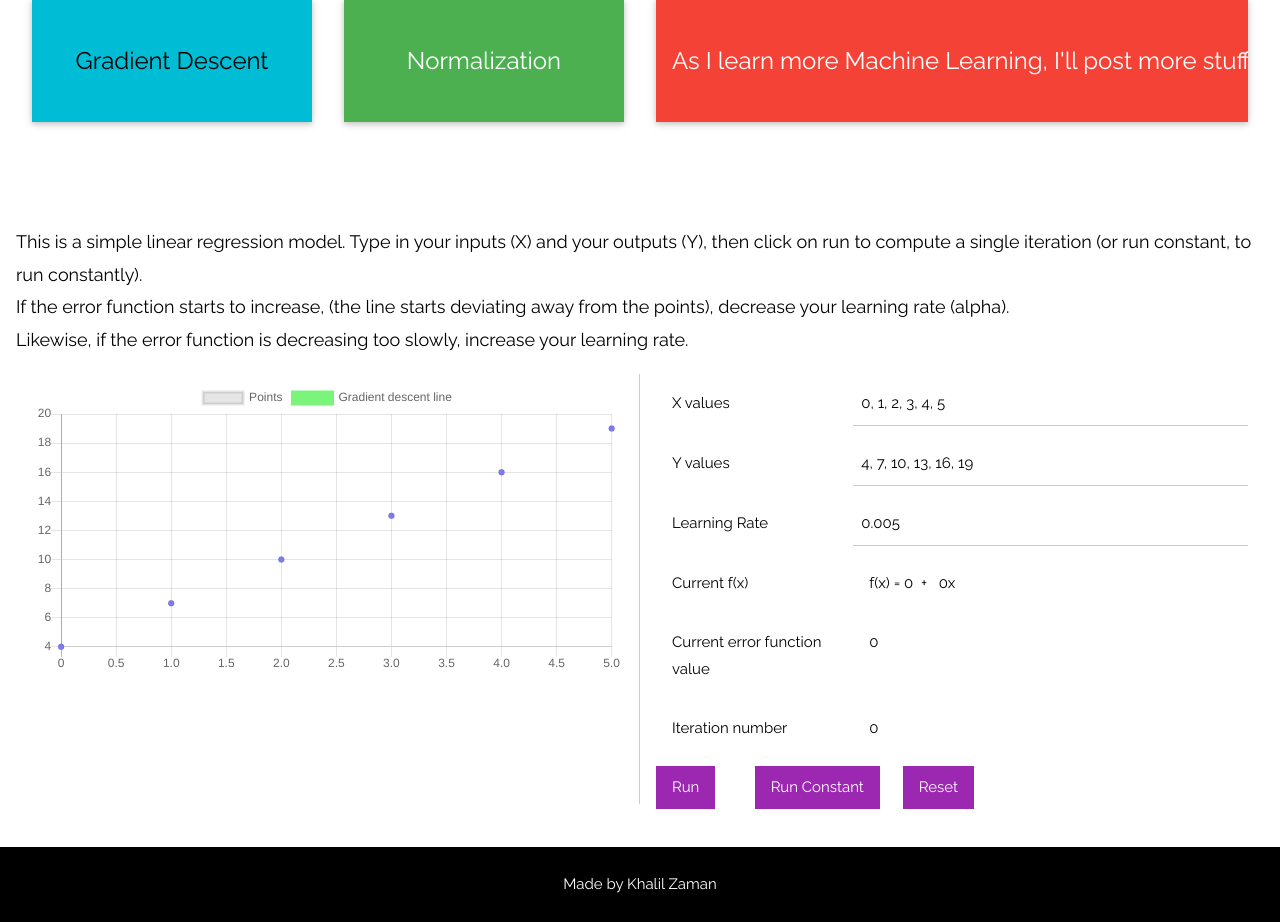
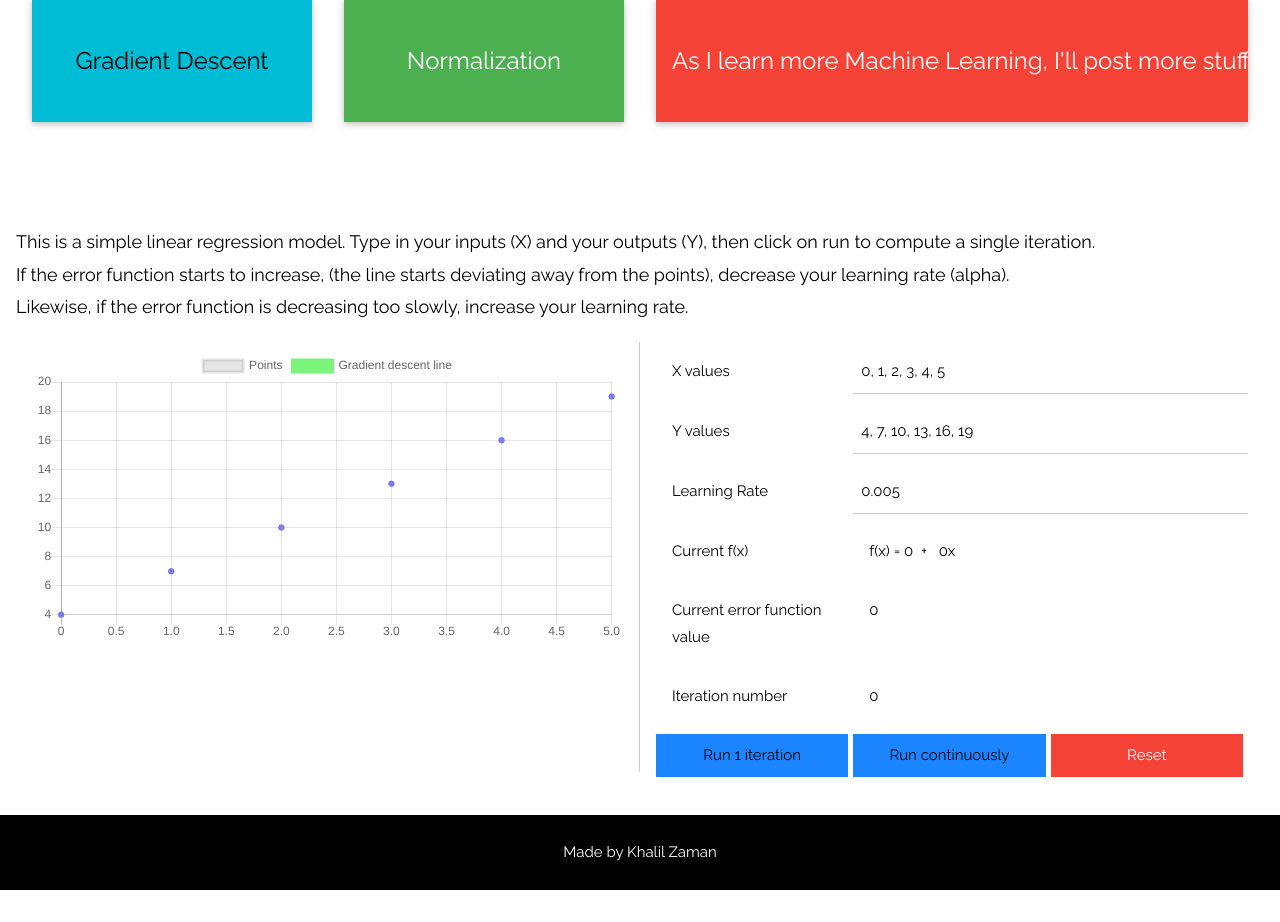
Before and after one commit to Khalil-Zaman/MachineLearningSite_PHP, a PHP site: page /GradientDescent.php in a window 1280 px wide. Shown: the part 137-1059 px from the top of the page. After the commit the page ends 1027 px from the top, so only its background shows below. Run offline with PHP 8.4, Linux system fonts and the light colour scheme; some libraries are stand-ins or nearby versions.

Commit message:
cleaned up

```diff
--- a/GradientDescent.php
+++ b/GradientDescent.php
@@ -6,7 +6,7 @@
 
 <div class="w3-container">
   <div class="w3-row" style="margin-top:-50px;">
-    <p style="font-size:18px;">This is a simple linear regression model. Type in your inputs (X) and your outputs (Y), then click on run to compute a single iteration (or run constant, to run constantly).<br>
+    <p style="font-size:18px;">This is a simple linear regression model. Type in your inputs (X) and your outputs (Y), then click on run to compute a single iteration.<br>
     If the error function starts to increase, (the line starts deviating away from the points), decrease your learning rate (alpha).<br>
     Likewise, if the error function is decreasing too slowly, increase your learning rate.</p>
   </div>
@@ -76,14 +76,20 @@
         </div>
 
         <div class="w3-row w3-padding">
-          <div class="w3-col l2 m4">
-              <div id="run" class="w3-btn w3-purple">Run</div>
+          <div class="w3-col l4 m4">
+            <div style="padding-right:5px;">
+              <div id="run" class="w3-btn" style="width:100%; background-color:#1A85FF">Run 1 iteration</div>
+            </div>
           </div>
-          <div class="w3-col l3 m5">
-              <div id="run-constant" class="w3-btn w3-purple">Run Constant</div>
+          <div class="w3-col l4 m4">
+            <div style="padding-right:5px;">
+              <div id="run-constant" class="w3-btn" style="width:100%; background-color:#1A85FF">Run continuously</div>
+            </div>
           </div>
-          <div class="w3-col l3 m5">
-              <div id="reset" class="w3-btn w3-purple">Reset</div>
+          <div class="w3-col l4 m4">
+            <div style="padding-right:5px;">
+              <div id="reset" class="w3-btn w3-red" style="width:100%;">Reset</div>
+            </div>
           </div>
         </div>
 
--- a/Normalization.php
+++ b/Normalization.php
@@ -6,9 +6,7 @@
 
 <div class="w3-container">
   <div class="w3-row" style="margin-top:-50px;">
-    <p style="font-size:18px;">This is a simple linear regression model. Type in your inputs (X) and your outputs (Y), then click on run to compute a single iteration (or run constant, to run constantly).<br>
-    If the error function starts to increase, (the line starts deviating away from the points), decrease your learning rate (alpha).<br>
-    Likewise, if the error function is decreasing too slowly, increase your learning rate.</p>
+    <p style="font-size:18px;">This is a simple linear regression model. Type in your inputs (X) and your outputs (Y), then click on run.<br></p>
   </div>
   <div class="w3-row" style="padding-bottom:30px;">
 
@@ -65,7 +63,7 @@
           </div>
           <div class="w3-col l4 m4">
             <div style="padding-right:5px;">
-              <div id="reset" class="w3-btn" style="width:100%; background-color:#1A85FF">Reset</div>
+              <div id="reset" class="w3-btn w3-red" style="width:100%;">Reset</div>
             </div>
           </div>
         </div>
--- a/js/LinearRegression/gradientdescent.js
+++ b/js/LinearRegression/gradientdescent.js
@@ -4,20 +4,19 @@ $(document).ready(function(){
   var it;
   $('#run-constant').click(function(){
       if (checkXY()) {
-        if($(this).html() != "Stop"){
+        if($(this).html() != "Pause"){
           it = setInterval(function () {
               runLR();
           },1000);
-          $(this).html("Stop");
-          $(this).removeClass("w3-purple");
+          $(this).html("Pause");
           $(this).addClass("w3-red");
           $('#X-values').attr('disabled', true);
           $('#Y-values').attr('disabled', true);
         } else {
           clearInterval(it);
-          $(this).html("Run Constant");
+          $(this).html("Continue");
           $(this).removeClass("w3-red");
-          $(this).addClass("w3-purple");
+          $(this).addClass("w3-green");
           $('#X-values').attr('disabled', false);
           $('#Y-values').attr('disabled', false);
         }
@@ -29,10 +28,16 @@ $(document).ready(function(){
     $('#w0').html(0);
     $('#w1').html(0);
     $('#iteration-number').html(0);
+    $('#run-constant').removeClass("w3-red").removeClass("w3-green");
+    $('#run-constant').html("Run continuously")
+    clearInterval(it);
+    draw_graph();
   });
 
   $('#run').click(function(){
       if (checkXY()) {
+        $('#run').html('Computing');
+        $('#run').css('background-color', '#FF7105');
         runLR();
       }
   });
@@ -84,6 +89,9 @@ function runLR(){
 
           draw_graph(y0, yn);
       }
+  }).done(function(){
+    $('#run').html('Run 1 iteration');
+    $('#run').css('background-color', '#1A85FF');
   });
 }
 
--- a/js/LinearRegression/normalization.js
+++ b/js/LinearRegression/normalization.js
@@ -6,6 +6,7 @@ $(document).ready(function(){
     $('#w0').html(0);
     $('#w1').html(0);
     $('#iteration-number').html(0);
+    draw_graph();
   });
 
   $('#run').click(function(){
@@ -61,7 +62,7 @@ function runLR(){
           draw_graph(y0, yn);
       }
   }).done(function(){
-    $('#run').html('Done - Run Again');
+    $('#run').html('Run');
     $('#run').css('background-color', '#1A85FF');
   });
 }
```
Also changed, not shown: 1 other file.
